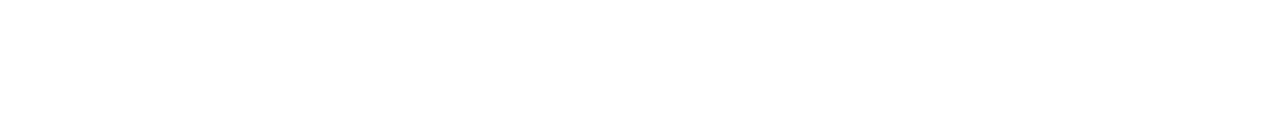
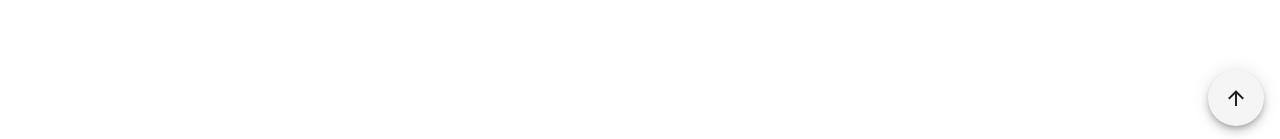
Before and after one commit to chessmadridista/contemdeep, a Vue app in the folder app/: page /#/ in a window 1280 px wide. Shown: the part 658-797 px from the top of the page. Built offline with nearby package versions, Linux system fonts and the light colour scheme.

Commit message:
Add button to go to the top of the page.

```diff
--- a/app/src/components/Home.vue
+++ b/app/src/components/Home.vue
@@ -69,6 +69,14 @@
                 Submit
             </v-btn>
         </div>
+        <v-btn
+        fixed
+        fab
+        bottom
+        right
+        @click="goToTop()">
+            <v-icon>mdi-arrow-up</v-icon>
+        </v-btn>
     </v-container>
 </template>
 <script>
@@ -196,6 +204,11 @@
 
             return true;
         },
+        goToTop() {
+            this.$vuetify.goTo(0);
+
+            return true;
+        },
     },
     computed: {
 
```
